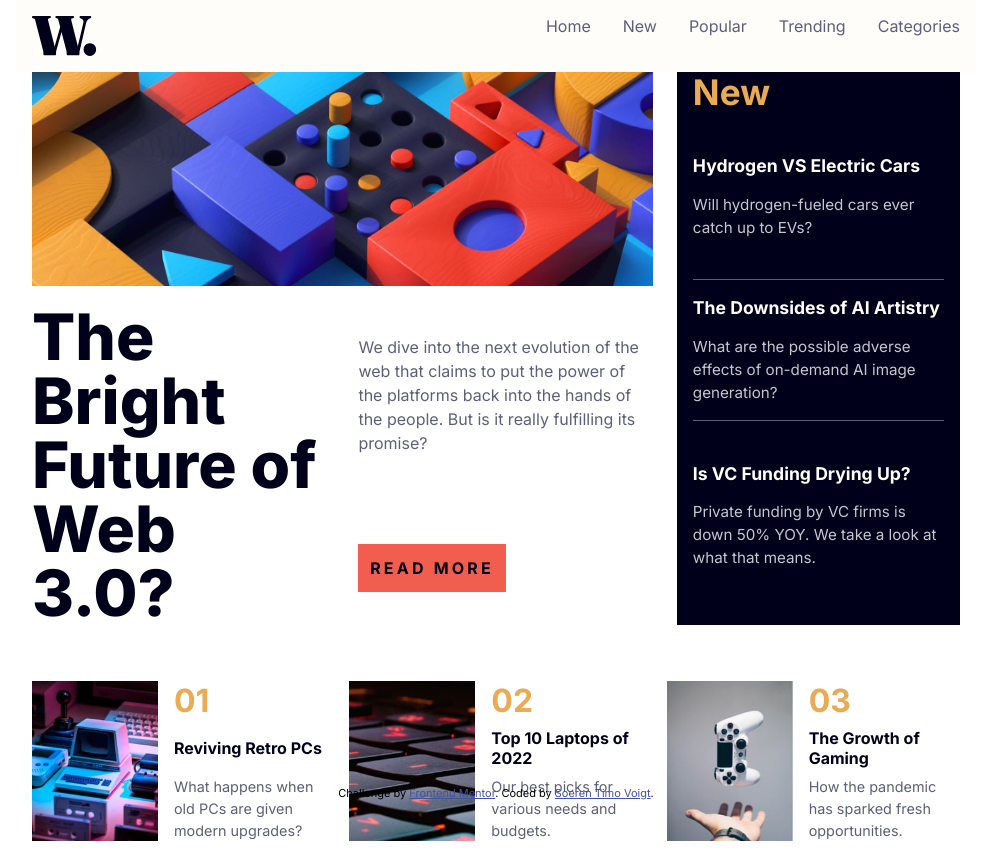
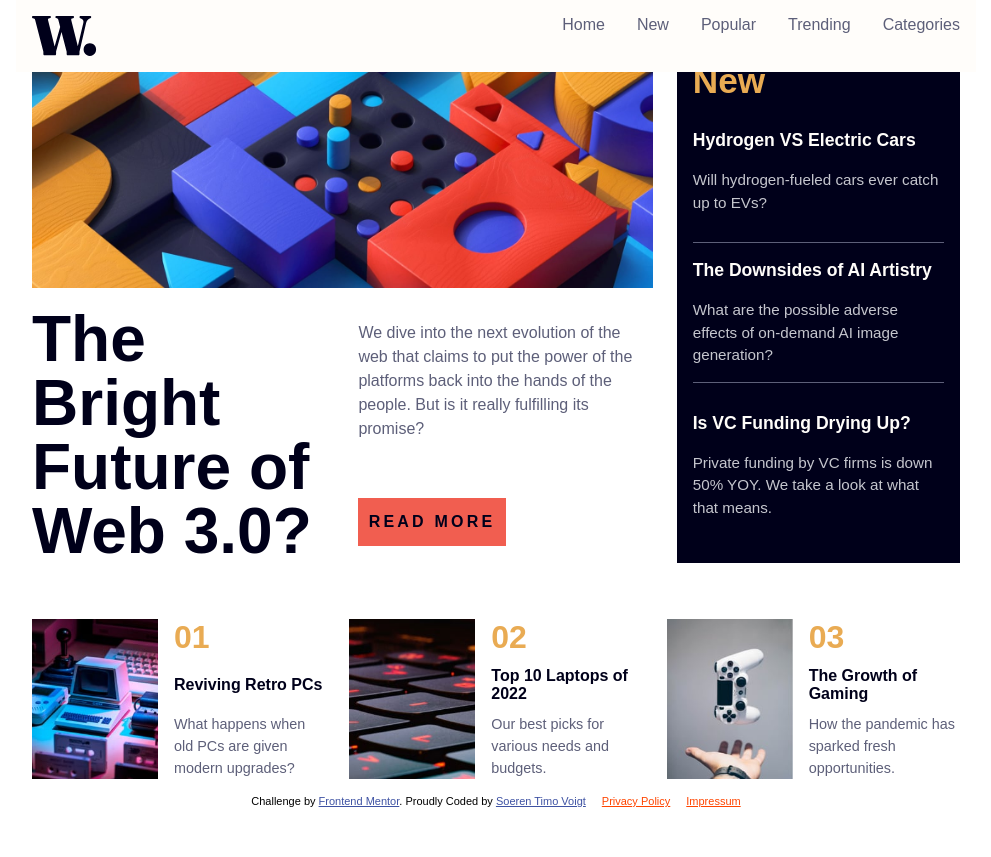
Before and after one commit to srenV/News-Homepage, a plain HTML site: page index.html in a window 1280 px wide. Shown: the whole page, without its empty margins (144-1135 px from the left). After the commit the page ends 807 px from the top, so only its background shows below. Drawn offline with Linux system fonts and the light colour scheme.

Commit message:
add legal links

```diff
--- a/index.html
+++ b/index.html
@@ -85,10 +85,20 @@
     </div>
   </main>
   <footer>
-    <div class="attribution">
-      Challenge by <a href="https://www.frontendmentor.io?ref=challenge" target="_blank">Frontend Mentor</a>.
-      Coded by <a href="#">Soeren Timo Voigt</a>.
-    </div>
+    <div class="attribution " style="display: flex; gap: 1rem; ">
+        <div>
+        Challenge by
+        <a href="https://www.frontendmentor.io?ref=challenge" target="_blank" rel="noopener noreferrer"
+          >Frontend Mentor</a
+        >. Proudly Coded by <a href="https://github.com/srenV" target="_blank" rel="noopener noreferrer">Soeren Timo Voigt</a>
+        </div>
+        <div style="display: flex; gap: 1rem;">
+          <a style="color: orangered" href="https://srenv.vercel.app/legal" target="_blank">Privacy Policy</a>
+          <a style="color: orangered" href="https://srenv.vercel.app/impressum" target="_blank"
+            >Impressum</a
+          >
+        </div>
+      </div>
   </footer>
 </body>
 
--- a/style.css
+++ b/style.css
@@ -1,8 +1,3 @@
-/* ============================================================
-   FONTS AND COLOR VARIABLES
-   ============================================================ */
-
-@import url("https://fonts.googleapis.com/css2?family=Figtree:ital,wght@0,300..900;1,300..900&family=Inter:ital,opsz,wght@0,14..32,100..900;1,14..32,100..900&family=Karla:ital,wght@0,200..800;1,200..800&family=Manrope:wght@200..800&family=Outfit:wght@100..900&family=Overpass:ital,wght@0,100..900;1,100..900&family=Roboto+Mono:ital,wght@0,100..700;1,100..700&family=Roboto:ital,wght@0,100..900;1,100..900&family=Rubik:ital,wght@0,300..900;1,300..900&family=Space+Mono:ital,wght@0,400;0,700;1,400;1,700&family=Work+Sans:ital,wght@0,100..900;1,100..900&display=swap");
 
 :root {
   /* Primary color palette */
@@ -21,7 +16,7 @@
 
 *{
   box-sizing: border-box;
-  font-family: "Inter", sans-serif;
+  font-family: sans-serif;
   scrollbar-width: none;
 }
 
@@ -92,7 +87,8 @@ footer{
     display: flex;
     justify-content: center;
     align-items: end;
-    height: 3.5em;
+    height: 2.5em;
+    margin-bottom: 3rem;
 }
 
 /* ============================================================
@@ -389,8 +385,7 @@ footer{
 
     /* Footer positioning */
     footer{
-        position: absolute;
-        bottom: 0;
+        margin-bottom: 3rem;
     }
 
 
```
